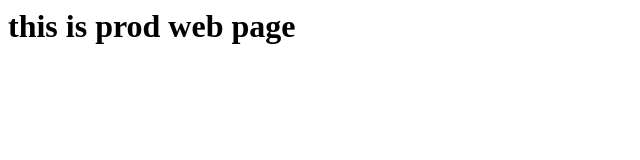
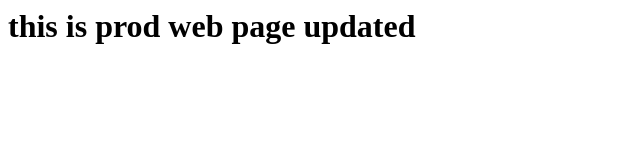
Before and after one commit to mayet16/prodweb, a plain HTML site: page index.html in a window 1280 px wide. Shown: the whole page, without its empty margins (0-640 px from the left). Drawn offline with Linux system fonts and the light colour scheme.

Commit message:
prod web updat

```diff
--- a/index.html
+++ b/index.html
@@ -1 +1 @@
-<h1>this is prod web page<h1>
+<h1>this is prod web page updated<h1>
```
